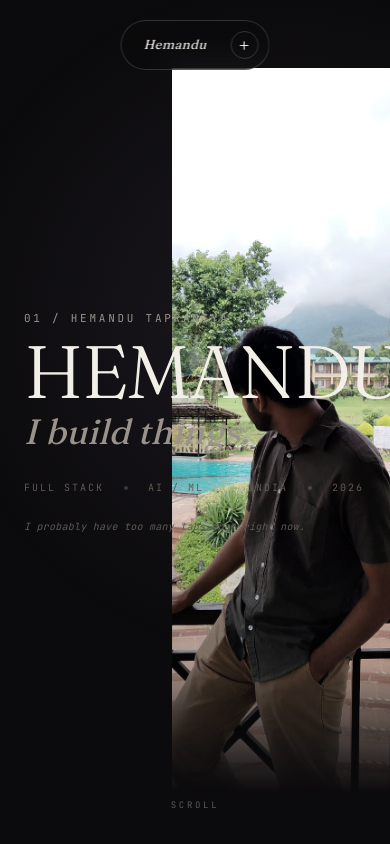
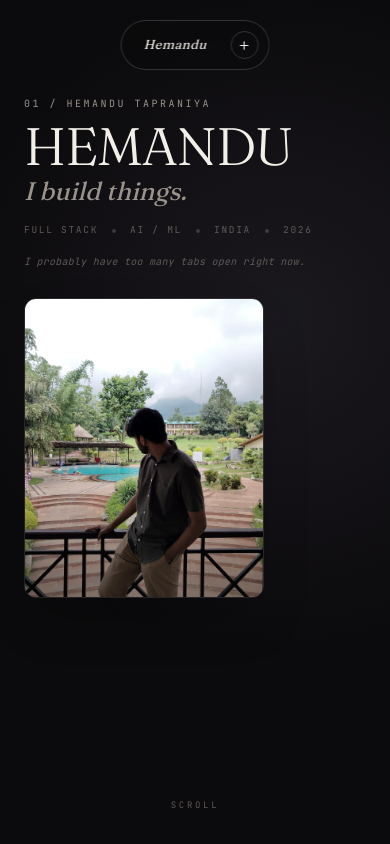
Before and after one commit to Hemandu69/portfolio, a Next.js app in the folder frontend/: page / in a window 390 px wide. Shown: the top 844 px of the page. Built offline with nearby package versions, Linux system fonts and the light colour scheme.

Commit message:
message fixes

```diff
--- a/frontend/components/hero/Hero.tsx
+++ b/frontend/components/hero/Hero.tsx
@@ -26,17 +26,17 @@ export default function Hero() {
   const bgOpacity = useTransform(scrollYProgress, [0, 1], [1, 0.4]);
 
   return (
-    <section id="top" ref={ref} className="relative h-[190vh]">
-      <div className="sticky top-0 flex h-screen w-full items-center overflow-hidden">
+    <section id="top" ref={ref} className="relative min-h-[100dvh] md:h-[190vh]">
+      <div className="relative flex min-h-[100dvh] w-full flex-col justify-between px-6 pt-24 pb-8 sm:px-10 md:sticky md:top-0 md:h-screen md:flex-row md:items-center md:overflow-hidden md:px-16 md:py-0">
         <motion.div
           style={{ opacity: bgOpacity }}
           className="pointer-events-none absolute inset-0 bg-[radial-gradient(circle_at_72%_38%,rgba(169,156,194,0.10),transparent_58%)]"
         />
 
-        {/* portrait — asymmetrical, overlapping typography */}
+        {/* Desktop portrait — asymmetrical, overlapping typography (hidden on mobile) */}
         <motion.div
           style={{ y: portraitY, scale: portraitScale, opacity: portraitOpacity }}
-          className="absolute right-[-6%] top-[8%] h-[86%] w-[62%] sm:right-[2%] sm:w-[46%] md:right-[6%] md:w-[38%]"
+          className="hidden md:block md:absolute md:right-[6%] md:top-[8%] md:h-[86%] md:w-[38%] lg:right-[8%] lg:w-[36%]"
         >
           <div className="relative h-full w-full">
             <Image
@@ -51,37 +51,38 @@ export default function Hero() {
                 WebkitMaskImage:
                   "linear-gradient(to bottom, black 82%, transparent 100%)",
               }}
-              sizes="(max-width: 768px) 70vw, 40vw"
+              sizes="40vw"
             />
             <div className="absolute inset-0 bg-gradient-to-t from-black/40 via-transparent to-transparent" />
           </div>
         </motion.div>
 
-        <div className="relative z-10 w-full px-6 sm:px-10 md:px-16">
+        {/* Hero Typography & Content */}
+        <div className="relative z-10 w-full md:max-w-[62%] lg:max-w-[58%]">
           <motion.div
             style={{ opacity: metaOpacity, y: metaY }}
-            className="mb-4 font-mono text-[11px] uppercase tracking-[0.25em] text-mute md:mb-6"
+            className="mb-3 font-mono text-[10px] uppercase tracking-[0.25em] text-mute sm:text-[11px] md:mb-6"
           >
             01 / {person.name.toUpperCase()}
           </motion.div>
 
           <motion.h1
             style={{ y: titleY, scale: titleScale, opacity: titleOpacity }}
-            className="origin-left font-display text-[19vw] font-light leading-[0.82] tracking-tight text-paper sm:text-[15vw] md:text-[13vw] lg:text-[11.5vw]"
+            className="origin-left font-display text-[13.5vw] font-light leading-[0.88] tracking-tight text-paper sm:text-[14vw] md:text-[13vw] lg:text-[11.5vw]"
           >
             HEMANDU
           </motion.h1>
 
           <motion.p
             style={{ y: titleY, opacity: titleOpacity }}
-            className="mt-3 max-w-md font-display text-[9vw] italic leading-[0.95] text-mute sm:text-[6vw] md:mt-4 md:text-[4vw] lg:text-[3.2vw]"
+            className="mt-2.5 max-w-md font-display text-[6.5vw] italic leading-[0.95] text-mute sm:text-[5.5vw] md:mt-4 md:text-[4vw] lg:text-[3.2vw]"
           >
             I build things.
           </motion.p>
 
           <motion.div
             style={{ opacity: metaOpacity }}
-            className="mt-8 flex flex-wrap items-center gap-x-5 gap-y-2 font-mono text-[10px] uppercase tracking-[0.2em] text-mute-dim md:mt-10"
+            className="mt-5 flex flex-wrap items-center gap-x-3.5 gap-y-1.5 font-mono text-[9.5px] uppercase tracking-[0.18em] text-mute-dim sm:gap-x-5 sm:text-[10px] md:mt-10"
           >
             <span>Full Stack</span>
             <span className="h-1 w-1 rounded-full bg-line-strong" />
@@ -94,15 +95,34 @@ export default function Hero() {
 
           <motion.p
             style={{ opacity: metaOpacity }}
-            className="mt-6 font-mono text-[10px] italic tracking-wide text-mute-dim"
+            className="mt-4 max-w-sm font-mono text-[10px] italic leading-relaxed tracking-wide text-mute-dim md:mt-6"
           >
             {jokes.hero}
           </motion.p>
+
+          {/* Mobile portrait — controlled aspect ratio beneath content (hidden on desktop) */}
+          <motion.div
+            initial={{ opacity: 0, y: 16 }}
+            animate={{ opacity: 1, y: 0 }}
+            transition={{ duration: 0.8, delay: 0.2 }}
+            className="relative mt-7 aspect-[4/5] w-full max-w-[240px] xs:max-w-[260px] sm:max-w-[280px] overflow-hidden rounded-xl border border-line-strong/60 shadow-2xl md:hidden"
+          >
+            <Image
+              src="/images/portrait.jpeg"
+              alt="Hemandu Tapraniya"
+              fill
+              priority
+              className="object-cover object-[60%_20%] grayscale-[30%] contrast-[1.05]"
+              sizes="(max-width: 768px) 280px, 40vw"
+            />
+            <div className="absolute inset-0 bg-gradient-to-t from-black/50 via-transparent to-transparent" />
+          </motion.div>
         </div>
 
+        {/* Scroll indicator */}
         <motion.div
           style={{ opacity: metaOpacity }}
-          className="absolute bottom-8 left-1/2 -translate-x-1/2 font-mono text-[9px] uppercase tracking-[0.3em] text-mute-dim"
+          className="mt-6 flex justify-center font-mono text-[9px] uppercase tracking-[0.3em] text-mute-dim md:absolute md:bottom-8 md:left-1/2 md:mt-0 md:-translate-x-1/2"
         >
           scroll
         </motion.div>
```
